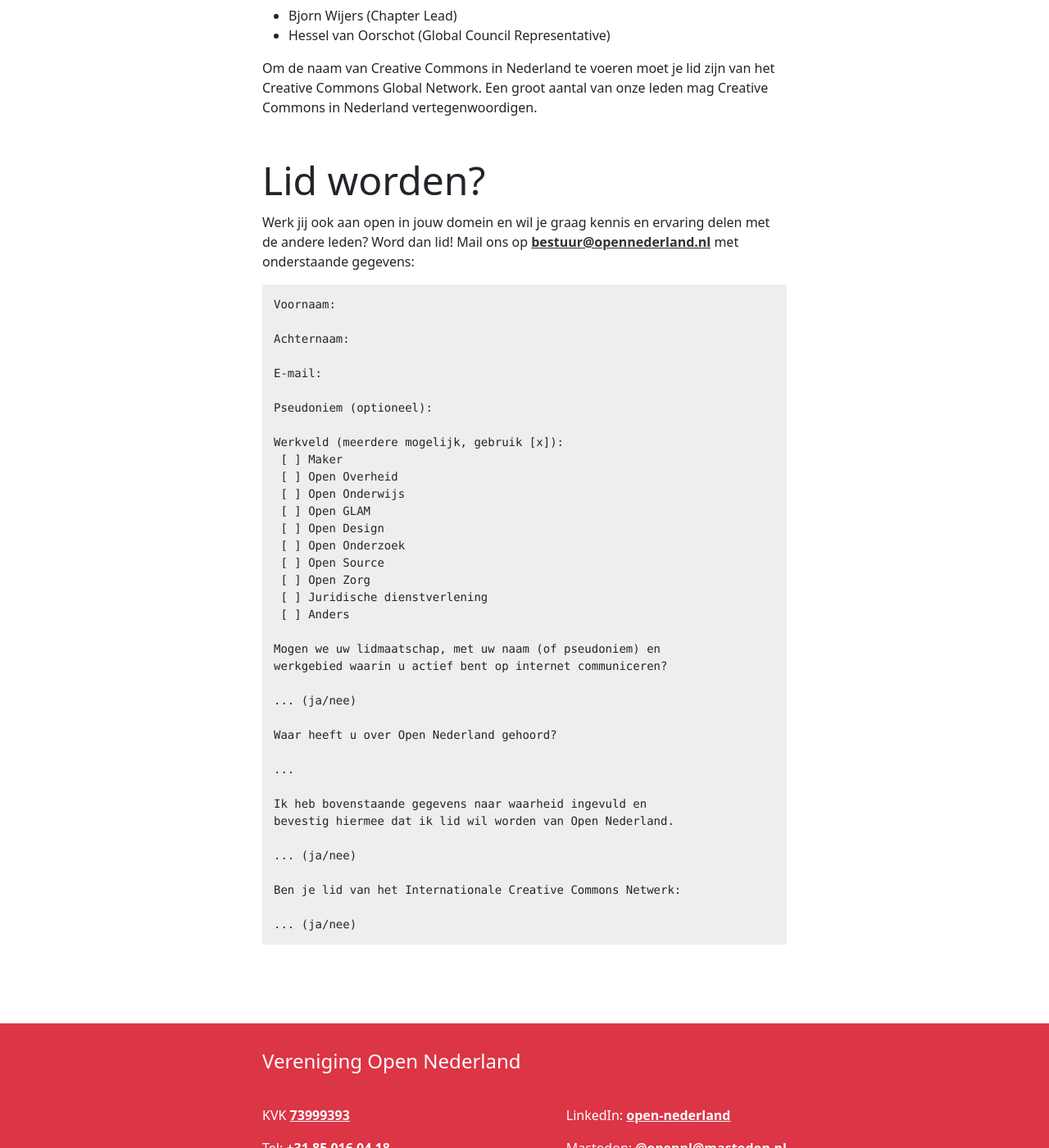
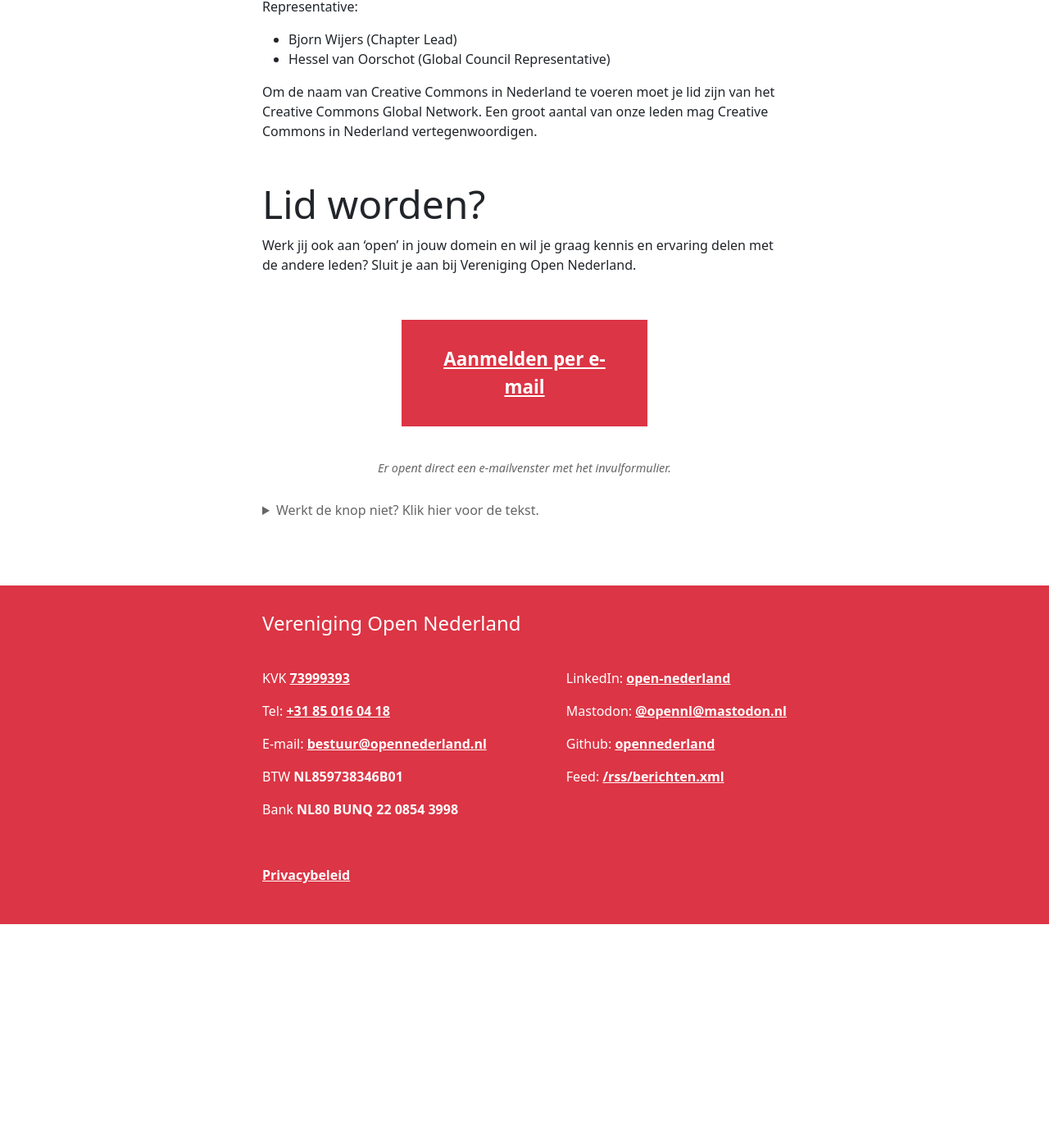
Before and after one commit to opennederland/www.opennederland.nl, a Jekyll site: the page built from pages/vereniging.md, in a window 1280 px wide and 1400 px high, scrolled down 2704 px. Shown: the whole window at 82% size. Built offline with Jekyll 4.4.1, drawn with Linux system fonts in a browser that asks for light colours; after the commit the page ends 3831 px from its top, so only the background shows below that.

Commit message:
makkelijker gemaakt om lid te worden

```diff
--- a/_includes/lid-worden.md
+++ b/_includes/lid-worden.md
@@ -1,8 +1,23 @@
 ## Lid worden?
 
-Werk jij ook aan open in jouw domein en wil je graag kennis en ervaring delen met de andere leden? Word dan lid! Mail ons op [bestuur@opennederland.nl](mailto:bestuur@opennederland.nl?subject=Lidmaatschap%20Open%20Nederland&body=Voornaam%3A%20%0A%0AAchternaam%3A%20%0A%0AE-mail%3A%20%0A%0APseudoniem%20(optioneel)%3A%20%0A%0AWerkveld%20(meerdere%20mogelijk%2C%20gebruik%20%5Bx%5D)%3A%20%0A%20%5B%20%5D%20Maker%0A%20%5B%20%5D%20Open%20Overheid%0A%20%5B%20%5D%20Open%20Onderwijs%0A%20%5B%20%5D%20Open%20GLAM%0A%20%5B%20%5D%20Open%20Design%0A%20%5B%20%5D%20Open%20Onderzoek%0A%20%5B%20%5D%20Open%20Source%0A%20%5B%20%5D%20Open%20Zorg%0A%20%5B%20%5D%20Juridische%20dienstverlening%0A%20%5B%20%5D%20Anders%0A%0AMogen%20we%20uw%20lidmaatschap%2C%20met%20uw%20naam%20(of%20pseudoniem)%20en%0Awerkgebied%20waarin%20u%20actief%20bent%20op%20internet%20communiceren%3F%0A%0A(ja%2Fnee)%0A%0AWaar%20heeft%20u%20over%20Open%20Nederland%20gehoord%3F%0A%0A...%0A%0AIk%20heb%20bovenstaande%20gegevens%20naar%20waarheid%20ingevuld%20en%0Abevestig%20hiermee%20dat%20ik%20lid%20wil%20worden%20van%20Open%20Nederland.%0A%0A(ja%2Fnee)%0A%0ABen%20je%20lid%20van%20het%20Internationale%20Creative%20Commons%20Netwerk%3A%0A%0A(ja%2Fnee)) met onderstaande gegevens:
+Werk jij ook aan 'open' in jouw domein en wil je graag kennis en ervaring delen met de andere leden? Sluit je aan bij Vereniging Open Nederland.
 
-<pre style="background: #eee; padding: 1em">
+<div style="display: flex; margin: 2em 0; text-align: center; flex-wrap: wrap">
+    <a href="mailto:bestuur@opennederland.nl?subject=Lidmaatschap%20Open%20Nederland&body=Voornaam%3A%20%0A%0AAchternaam%3A%20%0A%0AE-mail%3A%20%0A%0APseudoniem%20(optioneel)%3A%20%0A%0AWerkveld%20(meerdere%20mogelijk%2C%20gebruik%20%5Bx%5D)%3A%20%0A%20%5B%20%5D%20Maker%0A%20%5B%20%5D%20Open%20Overheid%0A%20%5B%20%5D%20Open%20Onderwijs%0A%20%5B%20%5D%20Open%20GLAM%0A%20%5B%20%5D%20Open%20Design%0A%20%5B%20%5D%20Open%20Onderzoek%0A%20%5B%20%5D%20Open%20Source%0A%20%5B%20%5D%20Open%20Zorg%0A%20%5B%20%5D%20Juridische%20dienstverlening%0A%20%5B%20%5D%20Anders%0A%0AMogen%20we%20uw%20lidmaatschap%2C%20met%20uw%20naam%20(of%20pseudoniem)%20en%0Awerkgebied%20waarin%20u%20actief%20bent%20op%20internet%20communiceren%3F%0A%0A(ja%2Fnee)%0A%0AWaar%20heeft%20u%20over%20Open%20Nederland%20gehoord%3F%0A%0A...%0A%0AIk%20heb%20bovenstaande%20gegevens%20naar%20waarheid%20ingevuld%20en%0Abevestig%20hiermee%20dat%20ik%20lid%20wil%20worden%20van%20Open%20Nederland.%0A%0A(ja%2Fnee)%0A%0ABen%20je%20lid%20van%20het%20Internationale%20Creative%20Commons%20Netwerk%3A%0A%0A(ja%2Fnee)"
+       class="main-item">
+       Aanmelden per e-mail
+    </a>
+</div>
+
+<p style="text-align: center; font-size: 0.9em; margin-top: -1em; margin-bottom: 2em; color: #666;">
+    <em>Er opent direct een e-mailvenster met het invulformulier.</em>
+</p>
+
+<details>
+  <summary style="cursor: pointer; color: #666;">Werkt de knop niet? Klik hier voor de tekst.</summary>
+  <br>
+  <p>Kopieer onderstaand blok en mail dit naar <a href="mailto:bestuur@opennederland.nl">bestuur@opennederland.nl</a>.</p>
+  <pre style="background: #f4f4f4; padding: 1em; border: 1px solid #ddd; overflow-x: auto;">
 Voornaam:
 
 Achternaam:
@@ -40,4 +55,5 @@
 Ben je lid van het Internationale Creative Commons Netwerk:
 
 ... (ja/nee)
-</pre>
+  </pre>
+</details>
--- a/_includes/nav.html
+++ b/_includes/nav.html
@@ -3,5 +3,6 @@
     {% for page in pages %}
         <a href="{{ page.url | relative_url }}">{{ page.title }}</a>
     {% endfor %}
+    <a href="/vereniging/#lid-worden">Lid worden</a>
     <a href="/contact/">Contact</a>
 </div>
```
Also changed, not shown: index.md (+1 -1 lines).
